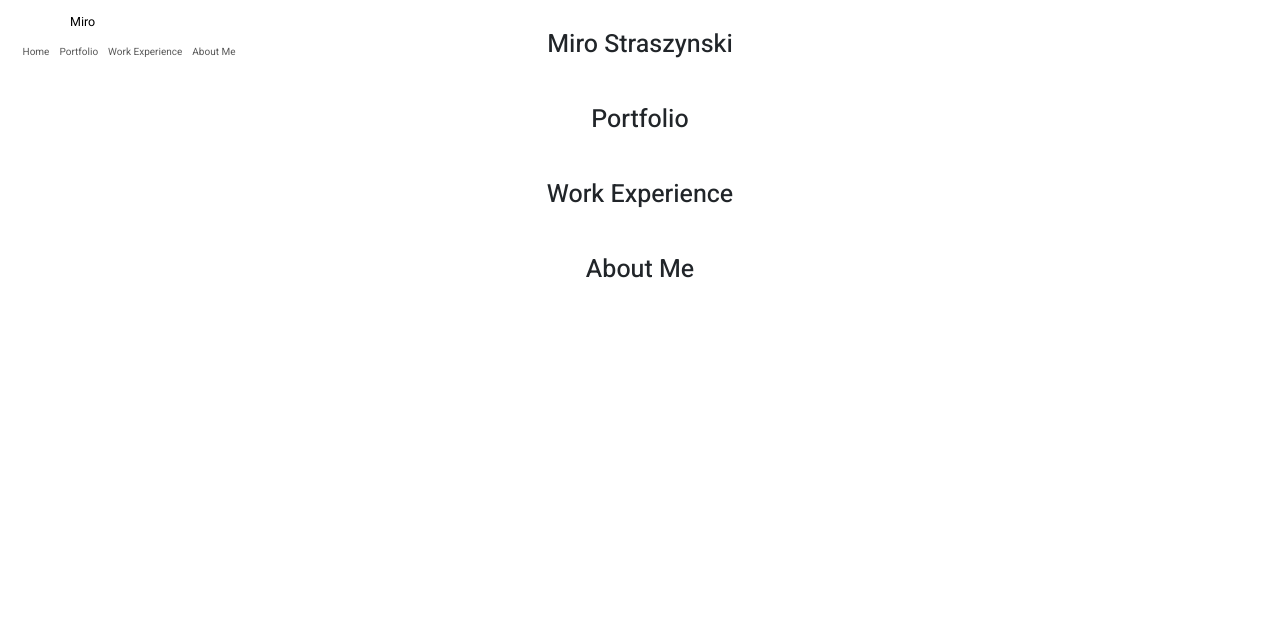
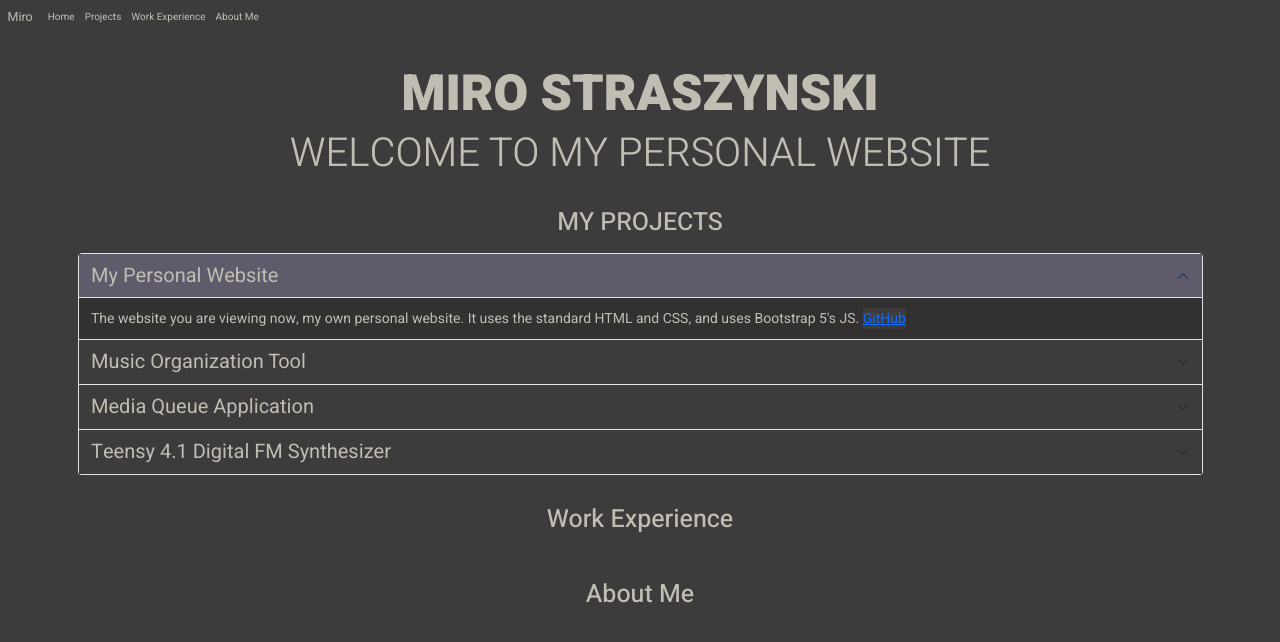
Before and after one commit to mirocsd/personalwebsite, a plain HTML site: page index.html in a window 1280 px wide. Drawn offline with nearby package versions, Linux system fonts and the light colour scheme.

Commit message:
Made heavy visual changes, added accordion element for projects section. CSS styles needs cleaning up

```diff
--- a/index.html
+++ b/index.html
@@ -4,28 +4,27 @@
   <meta charset="UTF-8">
   <meta name="viewport" content="width=device-width, initial-scale=1.0">
   <title>Miro Straszynski - Student</title>
-    <!-- linking css file -->
-  <link rel="stylesheet" href="style.css">
   <!-- bootstrap CDN -->
   <link href="https://cdn.jsdelivr.net/npm/bootstrap@5.3.2/dist/css/bootstrap.min.css" rel="stylesheet" integrity="sha384-T3c6CoIi6uLrA9TneNEoa7RxnatzjcDSCmG1MXxSR1GAsXEV/Dwwykc2MPK8M2HN" crossorigin="anonymous">
   <!-- font awesome -->
   <script src="https://kit.fontawesome.com/31149d48b0.js" crossorigin="anonymous"></script>
+  <!-- linking css file -->
+  <link rel="stylesheet" href="style.css">
 </head>
 
 <body>
-    <nav class="navbar navbar-inverse navbar-expand-lg fixed-top" data-bs-theme="light">
+  <section>
+    <section id="navigation">
+      <nav class="navbar navbar-expand-lg">
         <div class="container-fluid">
           <a class="navbar-brand" href="#">Miro</a>
-        <button class="navbar-toggler" type="button" data-bs-toggle="collapse" data-bs-target="#navbarSupportedContent" aria-controls="navbarSupportedContent" aria-expanded="false" aria-label="Toggle navigation">
-          <span class="navbar-toggler-icon"></span>
-        </button>
           <div class="collapse navbar-collapse" id="navbarSupportedContent">
             <ul class="nav navbar-nav">
               <li class="nav-item active">
                 <a class="nav-link" href="#home">Home</a>
               </li>
               <li class="nav-item">
-              <a class="nav-link" href="#portfolio">Portfolio</a>
+                <a class="nav-link" href="#projects">Projects</a>
               </li>
               <li class="nav-item">
                 <a class="nav-link" href="#workexp">Work Experience</a>
@@ -37,22 +36,66 @@
           </div>
         </div>
       </nav>
-
+    </section>
     <section id="home">
         <div class="container mt-4 pt-4">
-            <h1 class="text-center">Miro Straszynski</h1>
-            <div class="row mt-4">
-                <div>
-
-                </div>
+          <h1 class="text-center namecard display-1"><strong>MIRO STRASZYNSKI</strong></h1>
+          <h1 class="text-center display-3 welcome-statement"> WELCOME TO MY PERSONAL WEBSITE</h1>
         </div>
     </section>
     <section id="portfolio">
         <div class="container mt-4 pt-4">
-            <h1 class="text-center">Portfolio</h1>
+            <h1 class="text-center">MY PROJECTS</h1>
             <div class="row mt-4">
-                <div>
-
+                <div class="accordion" id="projects">
+                  <div class="accordion-item">
+                    <h2 class="accordion-header" id="headingOne">
+                      <button class="accordion-button" type="button" data-bs-toggle="collapse" data-bs-target="#collapseOne" aria-expanded="true" aria-controls="collapseOne">
+                        My Personal Website
+                      </button>
+                    </h2>
+                    <div id="collapseOne" class="accordion-collapse collapse show" aria-labelledby="headingOne" data-bs-parent="#accordionExample">
+                      <div class="accordion-body">
+                        The website you are viewing now, my own personal website. It uses the standard HTML and CSS, and uses Bootstrap 5's JS. <a href="https://github.com/mirocsd/personalwebsite" target="_blank">GitHub</a>
+                      </div>
+                    </div>
+                  </div>
+                  <div class="accordion-item">
+                    <h2 class="accordion-header" id="headingTwo">
+                      <button class="accordion-button collapsed" type="button" data-bs-toggle="collapse" data-bs-target="#collapseTwo" aria-expanded="false" aria-controls="collapseTwo">
+                        Music Organization Tool
+                      </button>
+                    </h2>
+                    <div id="collapseTwo" class="accordion-collapse collapse" aria-labelledby="headingTwo" data-bs-parent="#accordionExample">
+                      <div class="accordion-body">
+                        This is a tool I made, using Python, to solve some of the troubles and inconveniences of keeping and organizing a personal music library. Music folders downloaded from others usually are formatted in a way that is inconsistent to how I format my own library, and this tool allows for looking up artist/album information using the MusicBrainz REST API, then adding ID3 tags to .mp3 files, and formatting track and album naming. <a href="https://www.github.com/mirocsd/musicorgcli" target="_blank">GitHub</a>
+                      </div>
+                    </div>
+                  </div>
+                  <div class="accordion-item">
+                    <h2 class="accordion-header" id="headingThree">
+                      <button class="accordion-button collapsed" type="button" data-bs-toggle="collapse" data-bs-target="#collapseThree" aria-expanded="false" aria-controls="collapseThree">
+                        Media Queue Application
+                      </button>
+                    </h2>
+                    <div id="collapseThree" class="accordion-collapse collapse" aria-labelledby="headingThree" data-bs-parent="#accordionExample">
+                      <div class="accordion-body">
+                        This is a simple application, with a GUI made in QT5Designer, for keeping a list of albums, movies, and books that the user might want to listen to, watch, or read. Each list item is added and removed in a first-in-first-out format, making necessary for the user to be committed to completing whatever is added. <a href="https://github.com/mirocsd/queuer" target="_blank">GitHub</a>
+                      </div>
+                    </div>
+                  </div>
+                  <div class="accordion-item">
+                    <h2 class="accordion-header" id="headingFour">
+                      <button class="accordion-button collapsed" type="button" data-bs-toggle="collapse" data-bs-target="#collapseFour" aria-expanded="false" aria-controls="collapseFour">
+                        Teensy 4.1 Digital FM Synthesizer
+                      </button>
+                    </h2>
+                    <div id="collapseFour" class="accordion-collapse collapse" aria-labelledby="headingFour" data-bs-parent="#accordionExample">
+                      <div class="accordion-body">
+                        This is a simple synthesizer which uses the Teensy 4.1 microcontroller to
+                      </div>
+                    </div>
+                  </div>
                 </div>
             </div>
     </section>
@@ -78,6 +121,6 @@
     </section>
     <!-- bootstrap.js lib-->
     <script src="https://cdn.jsdelivr.net/npm/bootstrap@5.3.2/dist/js/bootstrap.bundle.min.js" integrity="sha384-C6RzsynM9kWDrMNeT87bh95OGNyZPhcTNXj1NW7RuBCsyN/o0jlpcV8Qyq46cDfL" crossorigin="anonymous"></script>
-    <script src="script/script.js"></script>
+  </section>
 </body>
 </html>
--- a/style.css
+++ b/style.css
@@ -6,50 +6,65 @@
 * {
     margin:0;
     padding:0;
-    box-sizing: border-box;
+    list-style: none;
     text-decoration: none;
-    list-style-type: none;
-    outline: none;
     font-family: 'Heebo', sans-serif;
-
+    color: #c1bdb3;
+    background-color: #3D3B3C;
 }
 
 html {
     font-size: 62.5%;
+    margin: 0px;
 }
 /* End of Common Styles */
-
-/* ---- reset ---- */
-body {
-    margin: 0;
-    font: normal 75% Arial, Helvetica, sans-serif;
+.navbar .navigation {
+    background-color: #323031;
+    width: 100%;
+}
+.navbar .navbar-brand, .navbar .nav-link {
+    color: #c1bdb3;
 }
 
 canvas {
     display: block;
 }
 
-/* navbar toggler */
-.navbar-toggler {
-    position: absolute;
-    left: 15px;
-    top: 10px;
+.accordion-item .accordion-header {
+    color: #5F5B6B;
+    background-color: #323031;
+}
+.accordion-item .accordion-header .accordion-button {
+    font-size: 20px;
+}
+.accordion-item .accordion-body {
+    font-size: 14px;
+    background-color: #323031;
 }
 
-/* navbar-brand (my name at the top of the screen which redirects to the home page) */
-.navbar-brand {
-    position: absolute;
-    left: 70px;
-    top: 10px;
-    font-size: 24px;
+.accordion-item .accordion-header .accordion-button.collapsed {
+    background-color: #3d3b3c;
+    color: #c1bdb3;
 }
-/* navbar-nav (the actual navigation menu which collapses/expands) */
-.navbar-nav {
-    margin-left: 10px;
-    margin-top: 35px;
+
+.accordion-item .accordion-header .accordion-button:not(.collapsed) {
+    background-color: #5f5b6b;
+    color: #c1bdb3;
+    border-color: #c1bdb3;
 }
+
+
+.namecard {
+    /*padding-top: 40px;*/
+    font-weight: bold;
+}
+/*
+.welcome-statement {
+    padding: 40px;
+}
+*/
 /* section styling */
-#portfolio {
+.portfolio {
     position: relative;
     background-color: rgba(0,0,0,0);
     z-index: 2;
```
Lines whose indentation alone changed are shown as unchanged.
